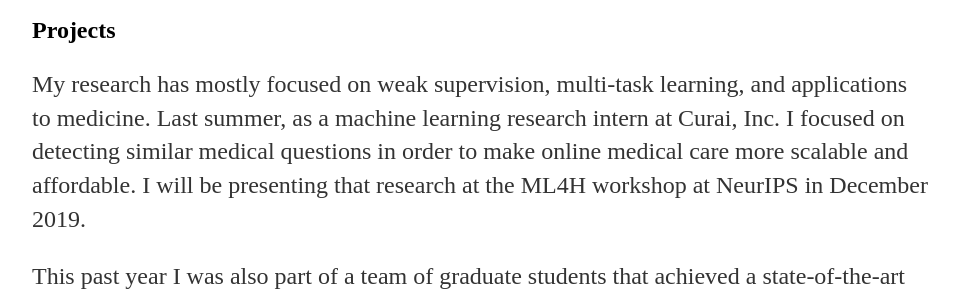
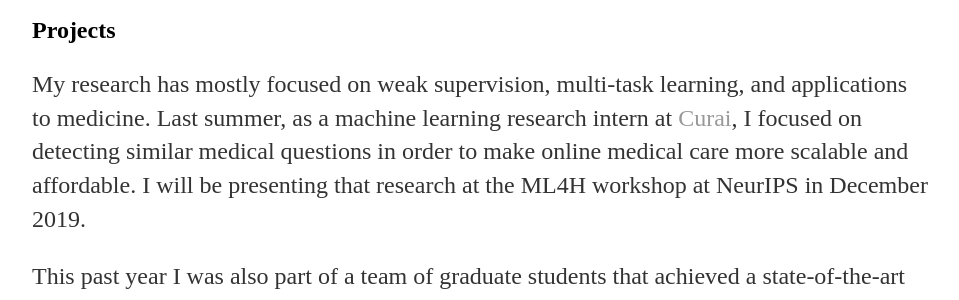
Before and after one commit to chmccreery/chmccreery.github.io, a Jekyll site: the page built from index.html, in a window 1280 px wide. Shown: the part 615-915 px from the top of the page, without its empty margins (160-1119 px from the left). Built offline with Jekyll 4.4.1, drawn with Linux system fonts in a browser that asks for light colours.

Commit message:
Update index.html

```diff
--- a/index.html
+++ b/index.html
@@ -9,7 +9,7 @@ title: Clara McCreery
 	<p>I am a master's student in computer science at Stanford University, specializing in artificial intelligence.</p>
 	<h2>Projects</h2>
 	<p>My research has mostly focused on weak supervision, multi-task learning, and applications to medicine.
-		Last summer, as a machine learning research intern at Curai, Inc. I focused on detecting similar medical
+		Last summer, as a machine learning research intern at <a href=https://www.curai.com/>Curai</a>, I focused on detecting similar medical
 		questions in order to make online medical care more scalable and affordable. I will be presenting that
 		research at the ML4H workshop at NeurIPS in December 2019.</p>
 	<p> This past year I was also part of a team of graduate students that achieved a state-of-the-art score on the
```
